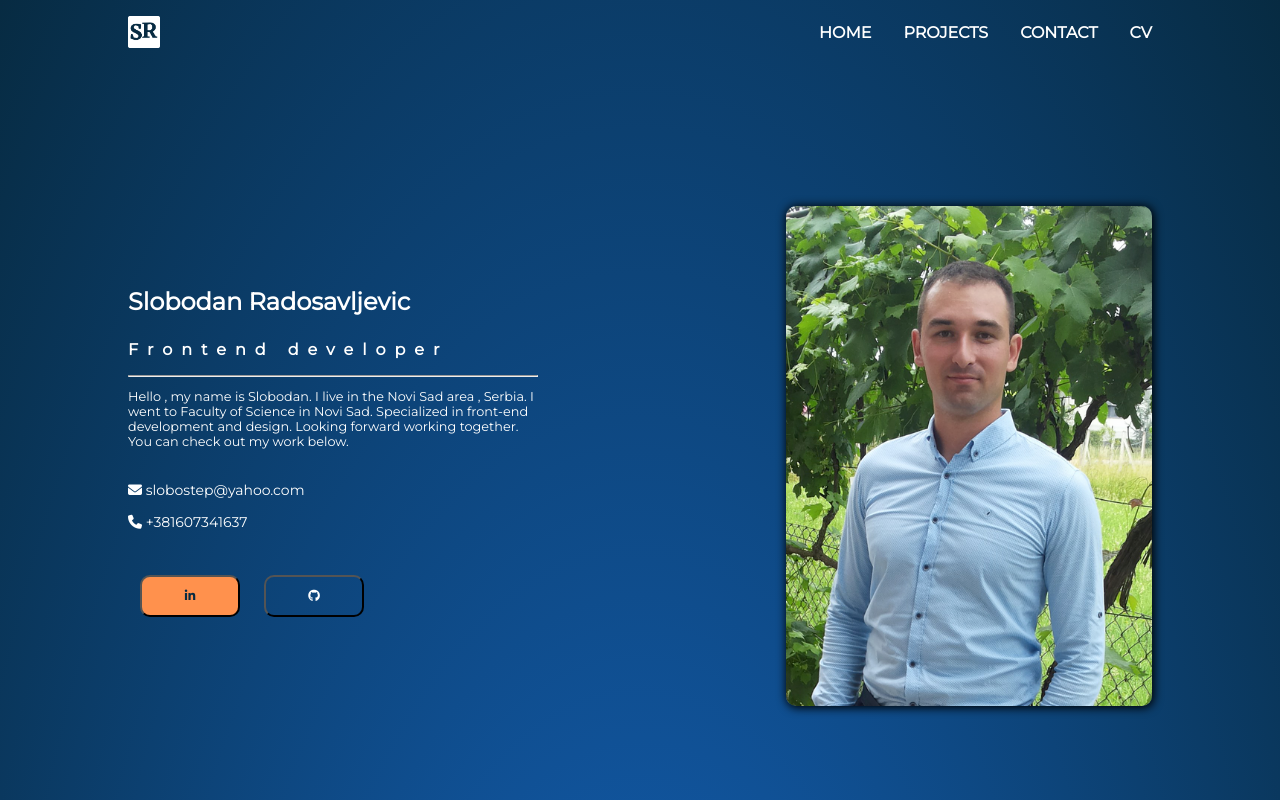
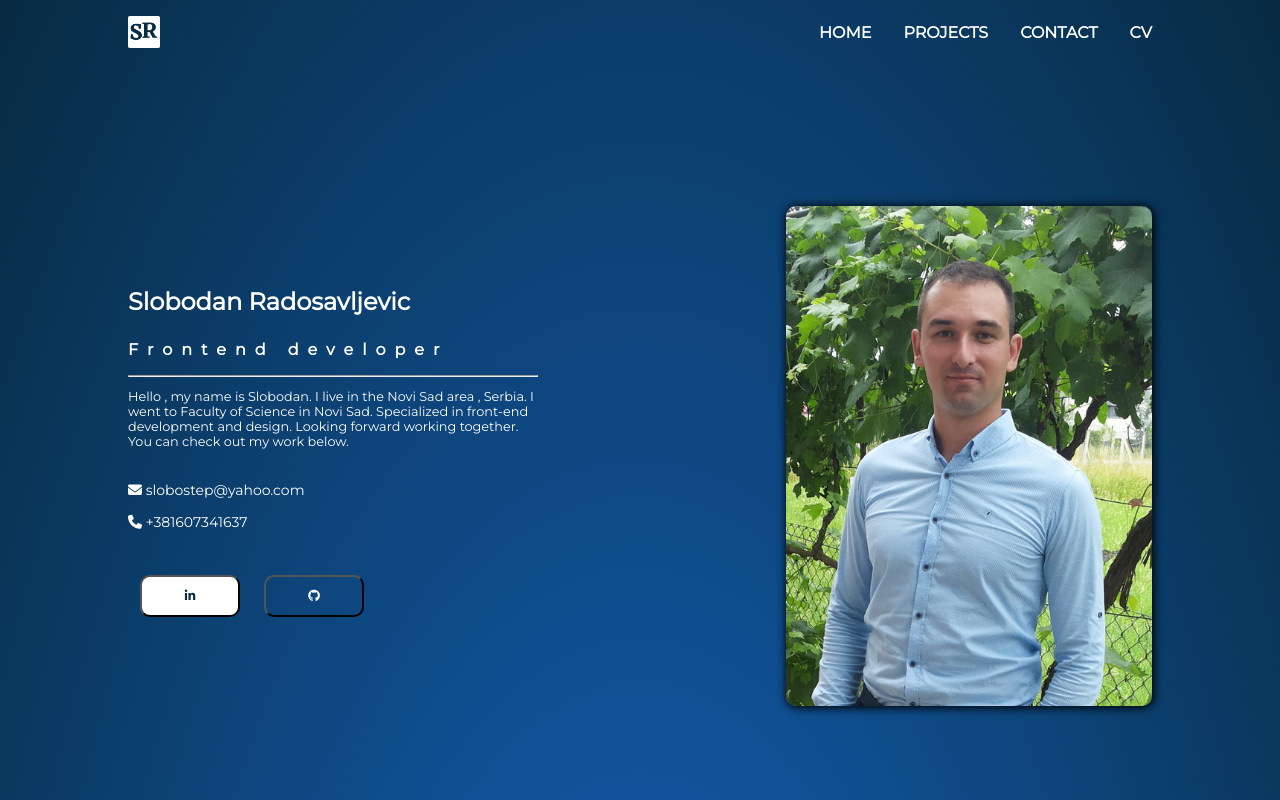
Before and after one commit to slobostep/Portfolio, a plain HTML site: page index.html in a window 1280 px wide. In both pictures the pointer is over the button 190 px from the left and 596 px from the top of the page. Shown: the top 800 px of the page. Drawn offline with Linux system fonts and the light colour scheme; some packages are replaced by stand-ins of ours; a script that the page names is missing.

Commit message:
Update style.css

```diff
--- a/style.css
+++ b/style.css
@@ -188,7 +188,7 @@ body{
 }
 .btn:hover{
     color: var(--color-dark);
-    background: var(--color-o);
+    background: var(--text-color);
 
 }
 .main-page-img{
```
